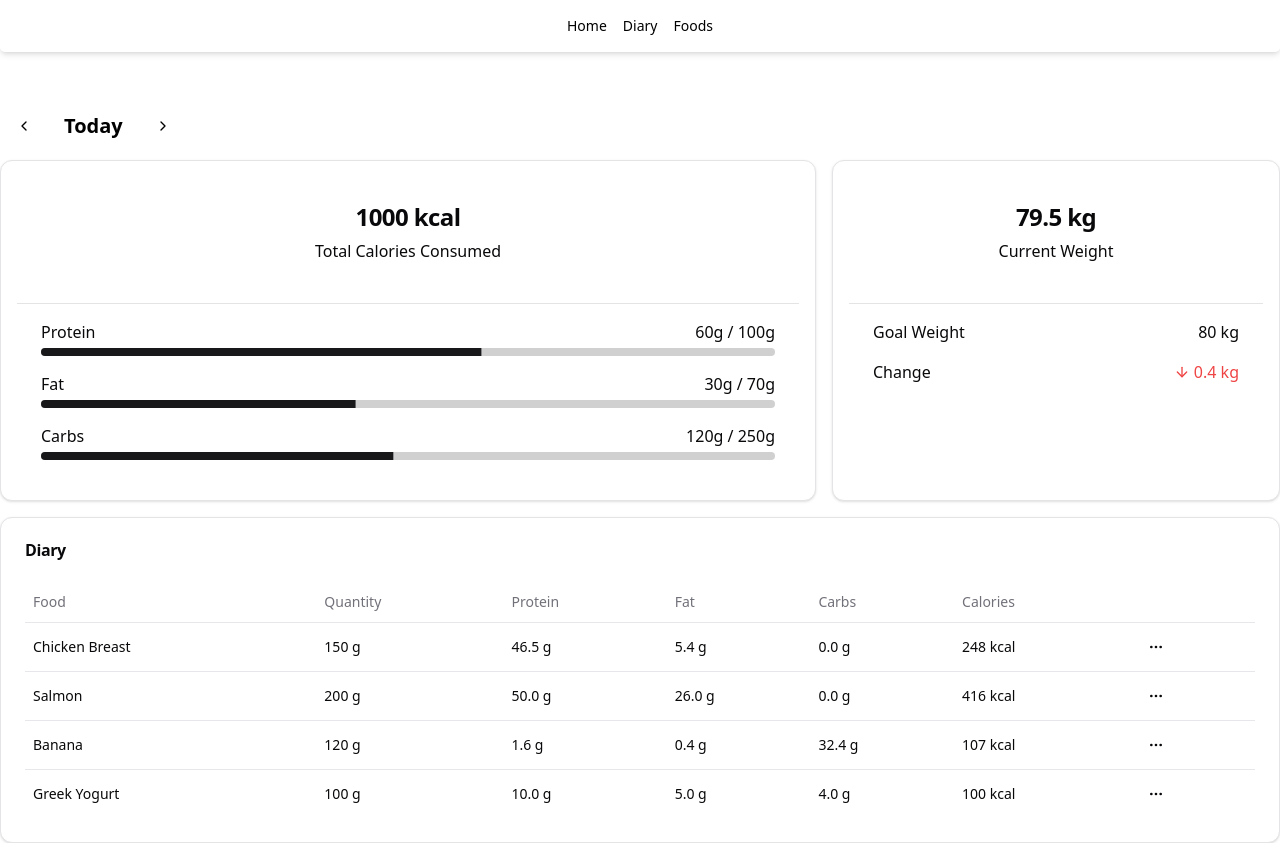
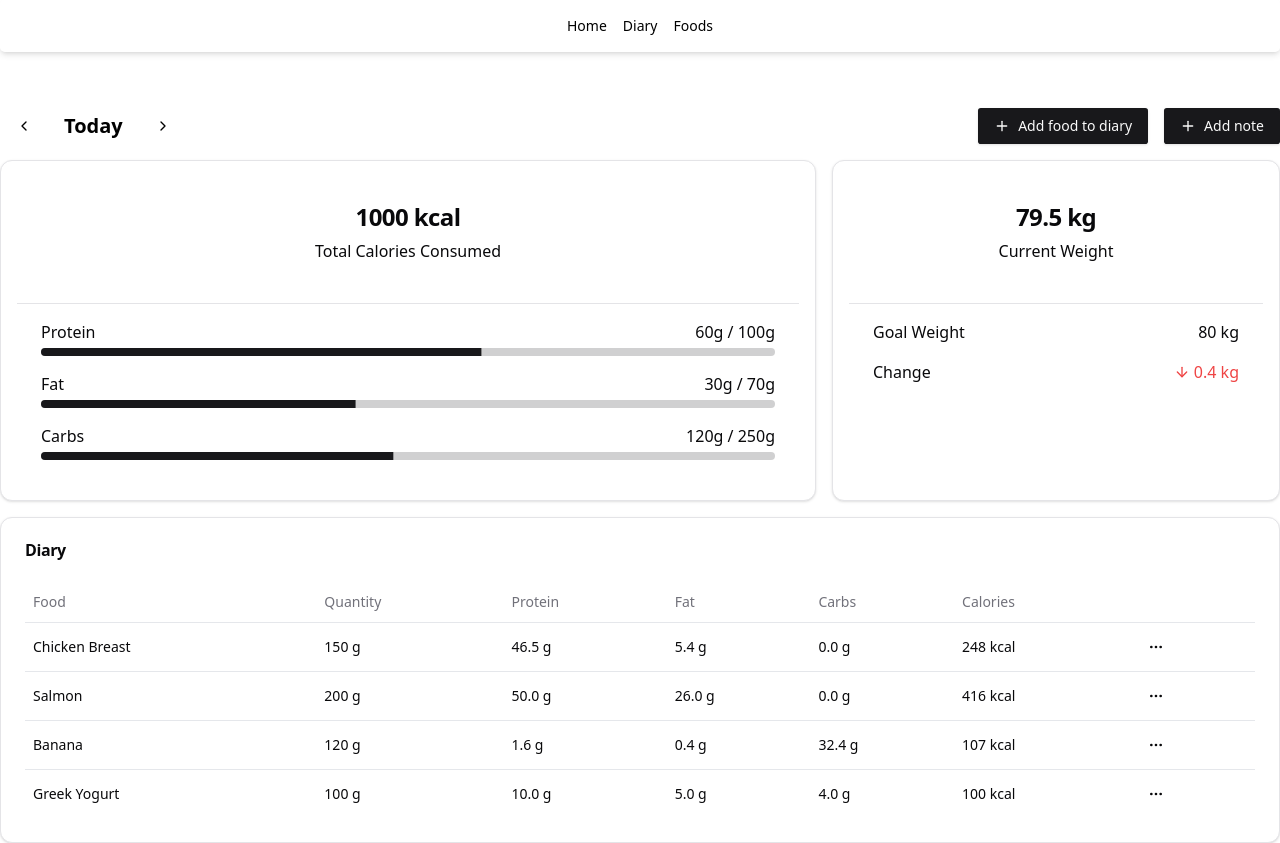
Before and after one commit to dragoispas/makro-next, a Next.js app: page /diary in a window 1280 px wide. Shown: the top 843 px of the page. Built offline with nearby package versions, Linux system fonts and the light colour scheme.

Commit message:
Diary page changes

```diff
--- a/app/diary/page.tsx
+++ b/app/diary/page.tsx
@@ -8,7 +8,7 @@ import { Card, CardContent, CardHeader, CardTitle } from "@/components/ui/card";
 import MacroBreakdown from "@/components/macro-breakdown";
 import WeightTracker from "@/components/weight-tracker";
 import { Separator } from "@/components/ui/separator";
-import { ChevronLeft, ChevronRight, Calendar as CalendarIcon } from "lucide-react";
+import { ChevronLeft, ChevronRight, Calendar as CalendarIcon, MailOpen, Plus } from "lucide-react";
 import { Popover, PopoverContent, PopoverTrigger } from "@/components/ui/popover";
 import { Button } from "@/components/ui/button";
 import { format, isToday, addDays } from "date-fns";
@@ -22,6 +22,7 @@ const DiaryPage = () => {
     return (
         <div className="container mx-auto py-10 flex flex-col gap-4">
 
+            <div className="flex justify-between items-center">
                 <div className="flex items-center gap-4">
                     <Button variant="ghost" onClick={handlePrevDay}>
                         <ChevronLeft className="w-6 h-6" />
@@ -52,6 +53,15 @@ const DiaryPage = () => {
                         <ChevronRight className="w-6 h-6" />
                     </Button>
                 </div>
+                <div className="flex gap-4">
+                    <Button>
+                        <Plus /> Add food to diary
+                    </Button>
+                    <Button>
+                        <Plus /> Add note
+                    </Button>
+                </div>
+            </div>
 
             <div className="flex gap-4">
                 <MacroBreakdown
```
Lines whose indentation alone changed are shown as unchanged.
